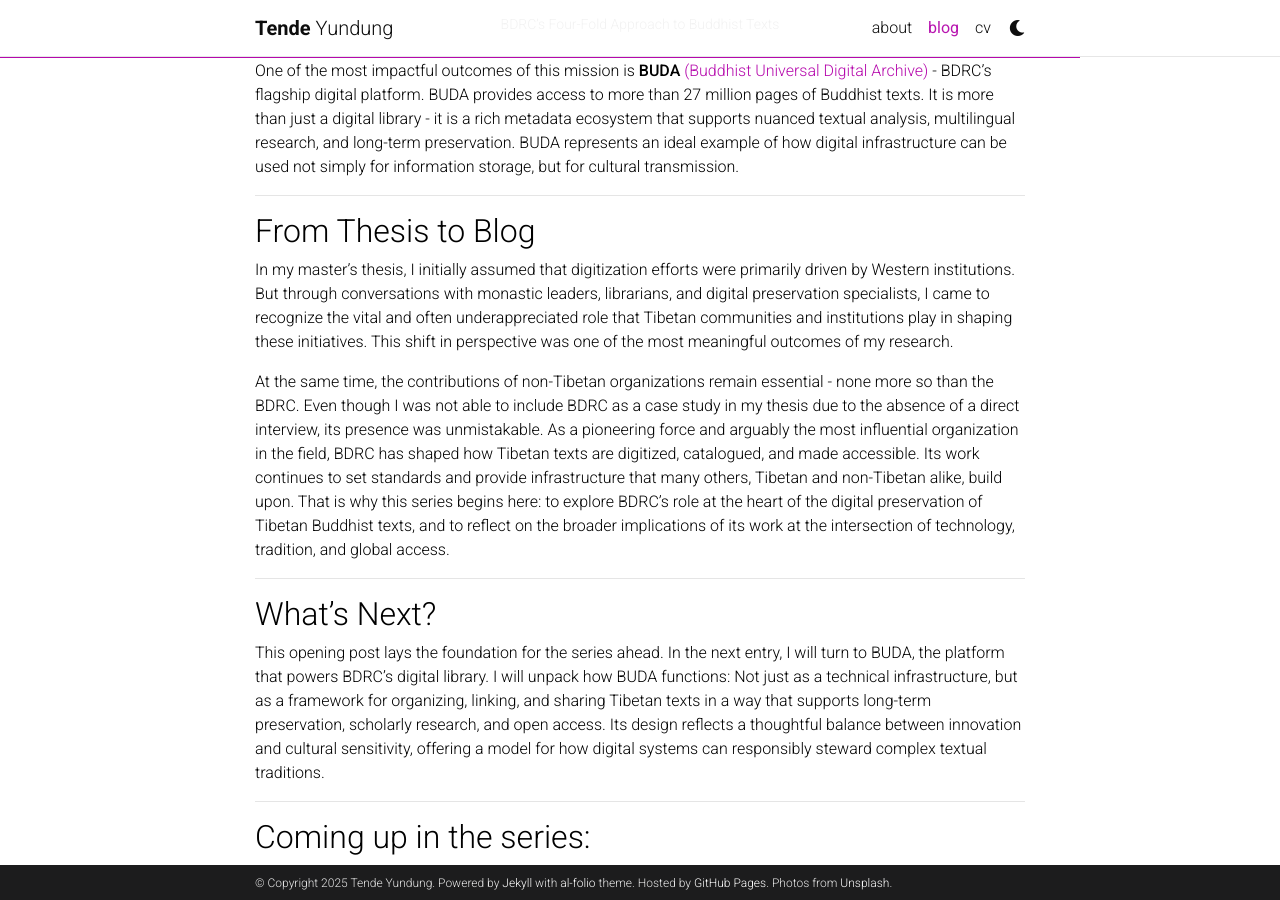
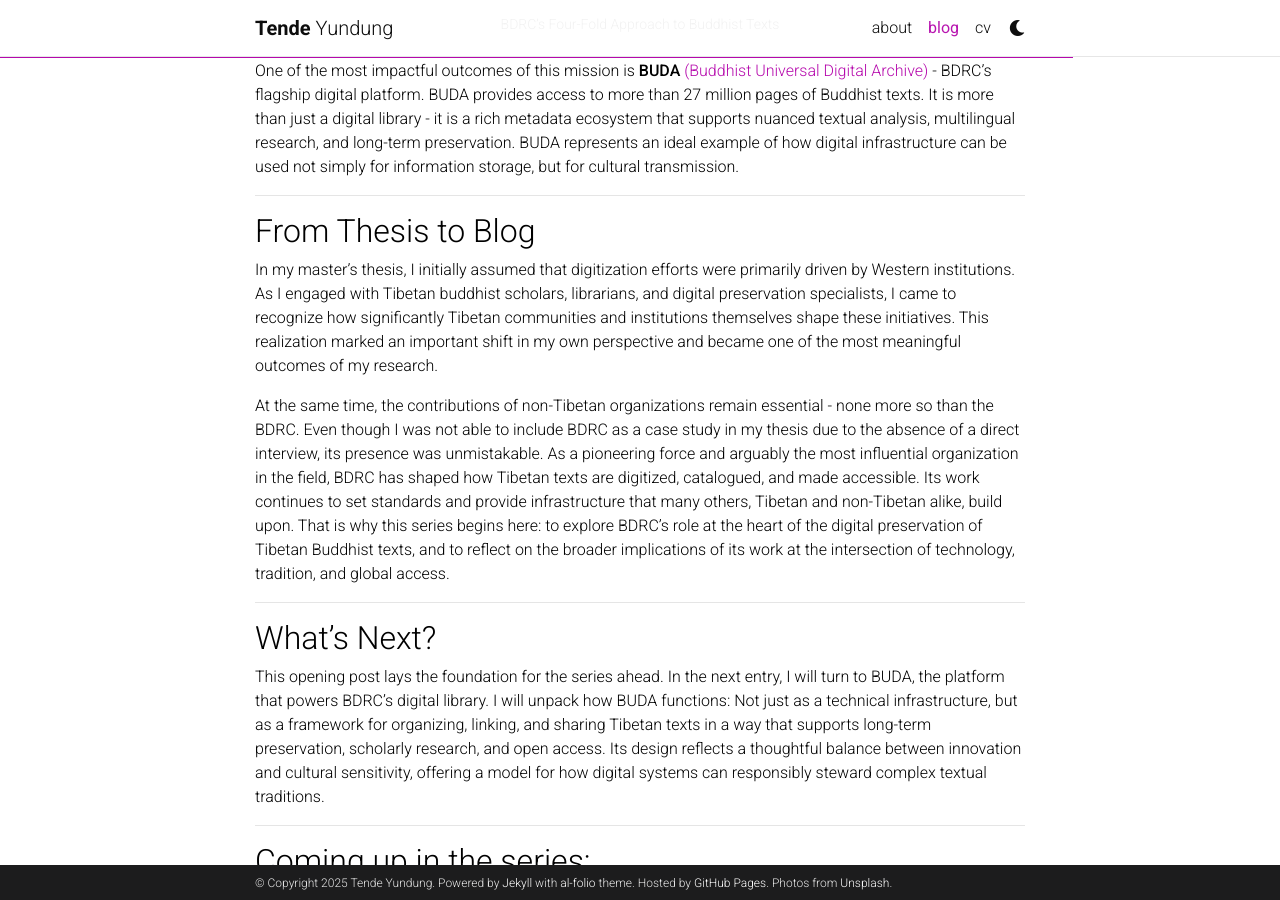
Before and after one commit to yundung/yundung.github.io, a Jekyll site: the page built from _posts/2025-04-04-introduction.md, in a window 1280 px wide and 900 px high, scrolled down 2776 px. Built offline with Jekyll 4.4.1, drawn with Linux system fonts in a browser that asks for light colours; full-size pictures stand in for the smaller copies a plugin makes; comment, search, counter and statistics services are not loaded; a style sheet for code colours, icons or effects is not loaded.

Commit message:
Update 2025-04-04-introduction.md

```diff
--- a/_posts/2025-04-04-introduction.md
+++ b/_posts/2025-04-04-introduction.md
@@ -70,7 +70,7 @@ One of the most impactful outcomes of this mission is [**BUDA** (Buddhist Univer
 
 ## From Thesis to Blog
 
-In my master’s thesis, I initially assumed that digitization efforts were primarily driven by Western institutions. But through conversations with monastic leaders, librarians, and digital preservation specialists, I came to recognize the vital and often underappreciated role that Tibetan communities and institutions play in shaping these initiatives. This shift in perspective was one of the most meaningful outcomes of my research.
+In my master’s thesis, I initially assumed that digitization efforts were primarily driven by Western institutions. As I engaged with Tibetan buddhist scholars, librarians, and digital preservation specialists, I came to recognize how significantly Tibetan communities and institutions themselves shape these initiatives. This realization marked an important shift in my own perspective and became one of the most meaningful outcomes of my research.
 
 At the same time, the contributions of non-Tibetan organizations remain essential - none more so than the BDRC. Even though I was not able to include BDRC as a case study in my thesis due to the absence of a direct interview, its presence was unmistakable. As a pioneering force and arguably the most influential organization in the field, BDRC has shaped how Tibetan texts are digitized, catalogued, and made accessible. Its work continues to set standards and provide infrastructure that many others, Tibetan and non-Tibetan alike, build upon. That is why this series begins here: to explore BDRC’s role at the heart of the digital preservation of Tibetan Buddhist texts, and to reflect on the broader implications of its work at the intersection of technology, tradition, and global access.
 
```
